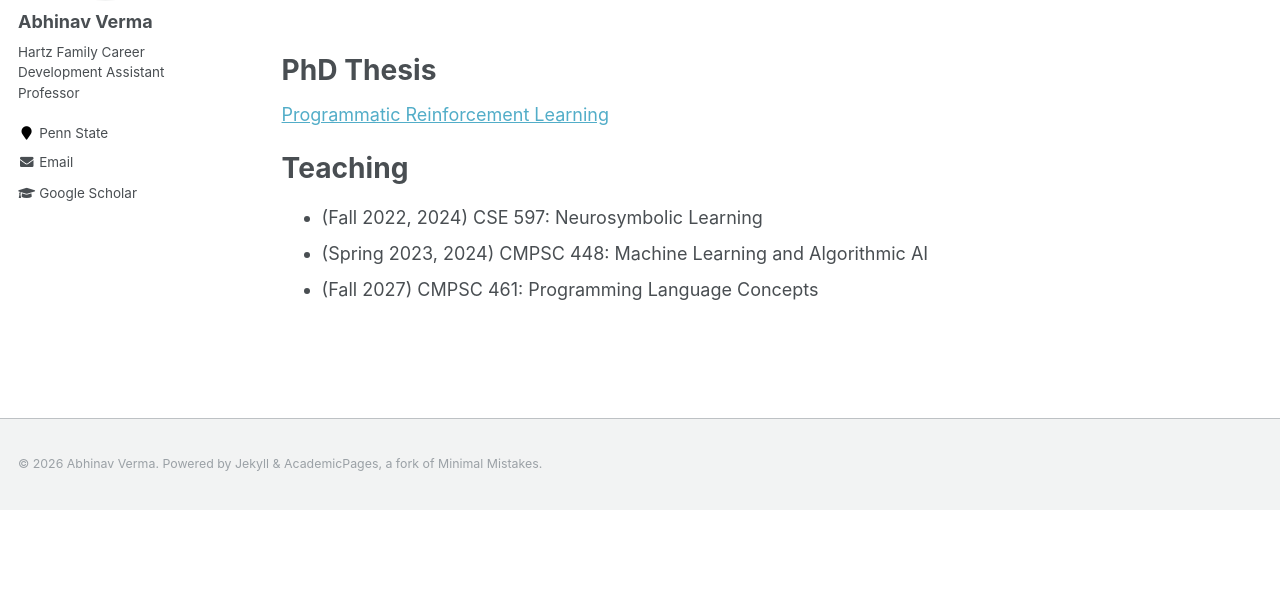
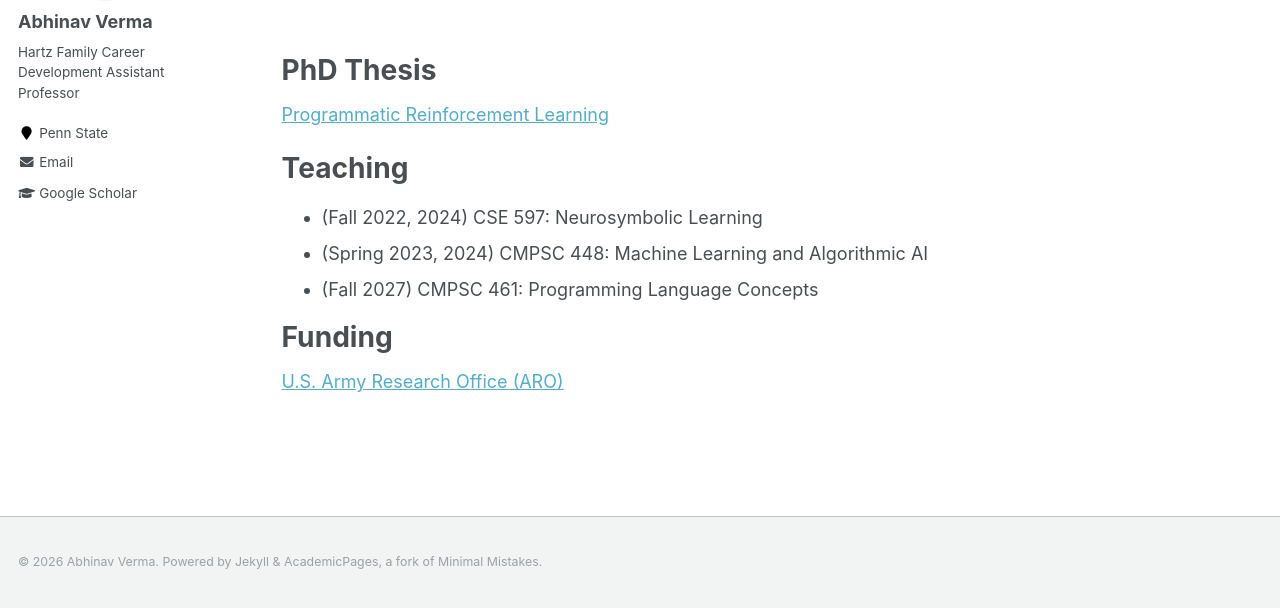
Before and after one commit to averma8053/averma8053.github.io, a Jekyll site: the page built from _pages/oldAbout.md, in a window 1280 px wide and 900 px high, scrolled down 3140 px, cut to the strip 292-900 px from the top of the window. Built offline with Jekyll 4.4.1, drawn with Linux system fonts in a browser that asks for light colours; before the commit the page ends 3942 px from its top, so only the background shows below that.

Commit message:
Update oldAbout.md mix

```diff
--- a/_pages/oldAbout.md
+++ b/_pages/oldAbout.md
@@ -124,3 +124,6 @@ International Conference on Machine Learning (ICML), 2018.\
 - (Fall 2022, 2024) CSE 597: Neurosymbolic Learning
 - (Spring 2023, 2024) CMPSC 448: Machine Learning and Algorithmic AI
 - (Fall 2027) CMPSC 461: Programming Language Concepts
+
+# Funding
+[U.S. Army Research Office (ARO)](https://arl.devcom.army.mil/who-we-are/aro/)
```
